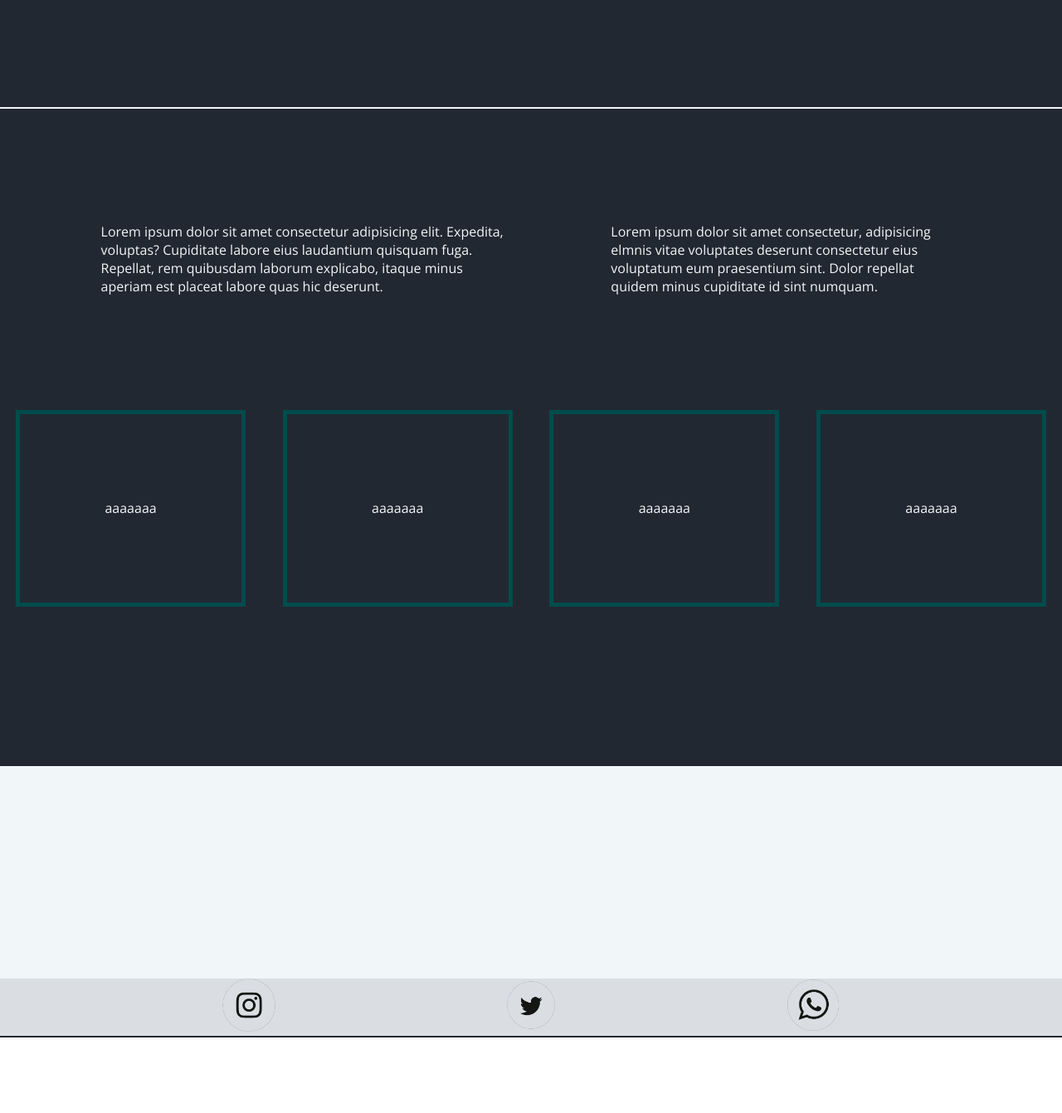
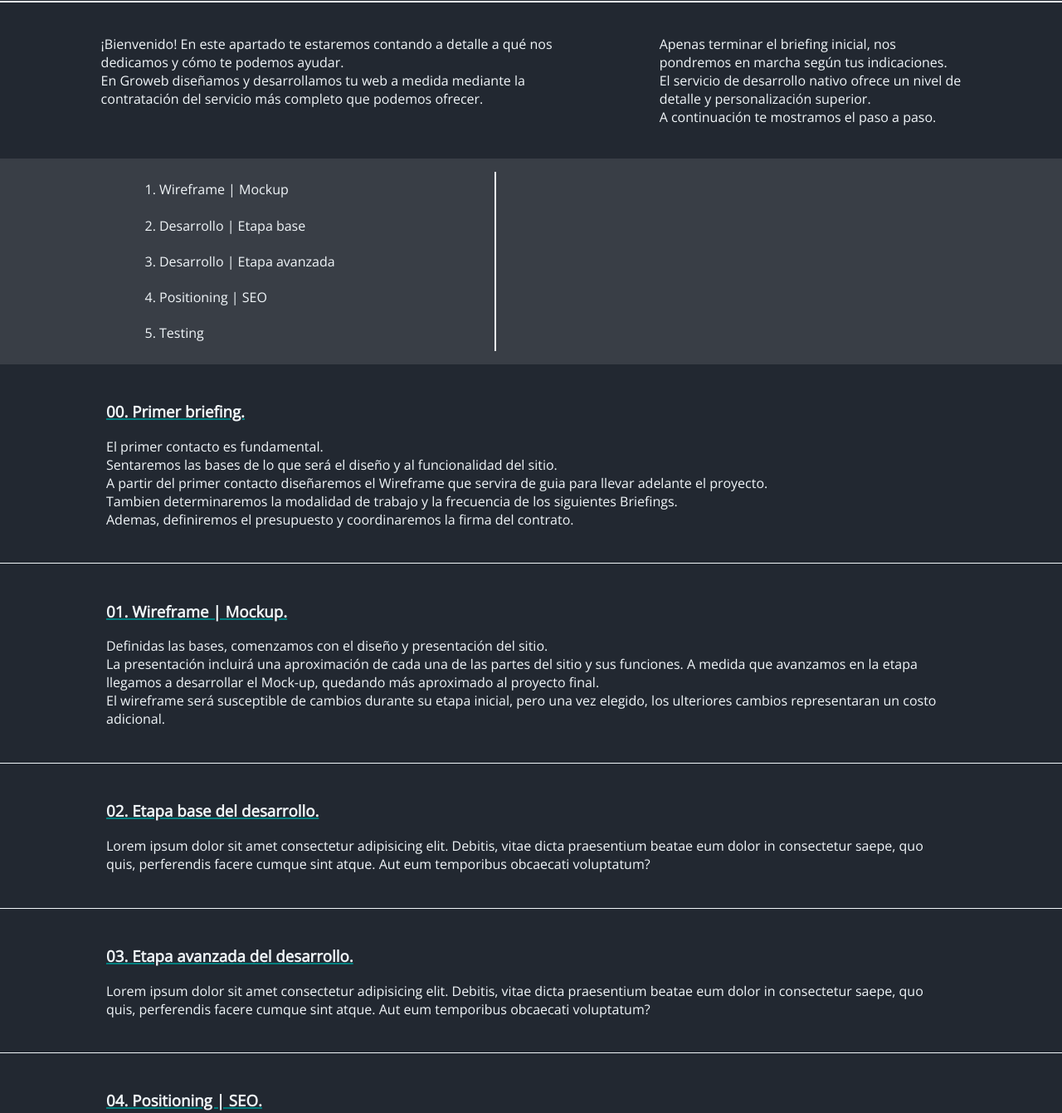
Before and after one commit to Shadmmn/Proyecto-Final-Groweb, a website: page navegacion/desarrolloNativo.html in a window 1280 px wide. Shown: the part 254-1595 px from the top of the page at 83% size. Drawn offline with nearby package versions, Linux system fonts and the light colour scheme.

Commit message:
ajustes finales v.6

```diff
--- a/navegacion/desarrolloNativo.html
+++ b/navegacion/desarrolloNativo.html
@@ -38,22 +38,101 @@
 </section>
 <section class="text-dn">
     <article class="art-text-dn">
-<p> Lorem ipsum dolor sit amet consectetur adipisicing elit. Expedita, voluptas? Cupiditate labore eius laudantium quisquam fuga. Repellat, rem quibusdam laborum explicabo, itaque minus aperiam est placeat labore quas hic deserunt.</p>
+<p>
+    ¡Bienvenido!
+    En este apartado te estaremos contando a detalle a
+    qué nos dedicamos y cómo te podemos ayudar. <br>
+    En Groweb diseñamos y desarrollamos tu web a medida
+    mediante la contratación del servicio más completo que
+    podemos ofrecer.
+</p>
     </article>
     <article class="art-text-dn">
-<p>Lorem ipsum dolor sit amet consectetur,
-    adipisicing elmnis vitae voluptates deserunt
-    consectetur eius voluptatum eum praesentium sint.
-    Dolor repellat quidem minus cupiditate id sint numquam.
+<p>
+    Apenas terminar el briefing inicial, nos pondremos en marcha
+    según tus indicaciones. <br>
+    El servicio de desarrollo nativo ofrece un nivel de
+    detalle y personalización superior. <br>
+    A continuación te mostramos el paso a paso.
 </p>
     </article>
 </section>
-<aside class="boxes-dn">
-    <article class="box-dn">aaaaaaa</article>
-    <article class="box-dn">aaaaaaa</article>
-    <article class="box-dn">aaaaaaa</article>
-    <article class="box-dn">aaaaaaa</article>
-</aside>
+<div class="steps-dn">
+    <ol class="list-steps-dn">
+        <li>Wireframe | Mockup</li>
+        <li>Desarrollo | Etapa base</li>
+        <li>Desarrollo | Etapa avanzada </li>
+        <li>Positioning | SEO</li>
+        <li>Testing</li>
+    </ol>
+</div>
+<div class="dellate-dn-st">
+    <section class="detalle-dn">
+        <h3>00. Primer briefing. </h3>
+        <p> El primer contacto es fundamental. <br> Sentaremos las bases
+            de lo que será el diseño y al funcionalidad del sitio. <br>
+            A partir del primer contacto diseñaremos el Wireframe
+            que servira de guia para llevar adelante el proyecto. <br>
+            Tambien determinaremos la modalidad de trabajo y la
+            frecuencia de los siguientes Briefings. <br>
+            Ademas, definiremos el presupuesto y coordinaremos
+            la firma del contrato.
+        </p>
+    </section>
+    <section class="detalle-dn">
+        <h3>01. Wireframe | Mockup.</h3>
+        <p> Definidas las bases, comenzamos con el diseño y presentación
+            del sitio. <br>
+            La presentación incluirá una aproximación de cada una de las
+            partes del sitio y sus funciones. A medida que avanzamos en la etapa
+            llegamos a desarrollar el Mock-up, quedando más aproximado
+            al proyecto final.
+            <br> El wireframe será susceptible de cambios
+            durante su etapa inicial, pero una vez elegido, los
+            ulteriores cambios representaran un costo adicional.
+        </p>
+    </section>
+    <section class="detalle-dn">
+        <h3>02. Etapa base del desarrollo. </h3>
+        <p>Lorem ipsum dolor sit amet consectetur adipisicing
+            elit. Debitis, vitae dicta praesentium beatae eum
+             dolor in consectetur saepe, quo quis, perferendis
+             facere cumque sint atque.
+            Aut eum temporibus obcaecati voluptatum?
+        </p>
+    </section>
+    <section class="detalle-dn">
+        <h3>03. Etapa avanzada del desarrollo.</h3>
+        <p>Lorem ipsum dolor sit amet consectetur adipisicing
+            elit. Debitis, vitae dicta praesentium beatae eum
+             dolor in consectetur saepe, quo quis, perferendis
+             facere cumque sint atque.
+            Aut eum temporibus obcaecati voluptatum?
+        </p>
+    </section>
+    <section class="detalle-dn">
+        <h3>04. Positioning | SEO.</h3>
+        <p>Lorem ipsum dolor sit amet consectetur adipisicing
+            elit. Debitis, vitae dicta praesentium beatae eum
+             dolor in consectetur saepe, quo quis, perferendis
+             facere cumque sint atque.
+            Aut eum temporibus obcaecati voluptatum?
+        </p>
+    </section>
+    <section class="detalle-dn">
+        <h3>05. Testing.</h3>
+        <p>Lorem ipsum dolor sit amet consectetur adipisicing
+            elit. Debitis, vitae dicta praesentium beatae eum
+             dolor in consectetur saepe, quo quis, perferendis
+             facere cumque sint atque.
+            Aut eum temporibus obcaecati voluptatum?
+        </p>
+    </section>
+</div>
+<div class="final-dn">
+<h2></h2>
+
+</div>
 </main>
 <!---->
 <footer class="posit-footer">
--- a/scss/_desNat.scss
+++ b/scss/_desNat.scss
@@ -13,21 +13,21 @@ $e: #004c4c;
 .bodDN{
     background-color: $secondaryColor;
     color: $keyColor;
-    margin: 0% 0% 20% 0%;
+    margin: 0%;
 }
 .tit-dn{
     text-align: start;
-    padding: 10% 10% 10% 5%;
+    padding: 5% 10%;
     border-bottom: $keyColor solid 2px;
 }
 .text-dn{
     text-align: start;
-    padding: 5%;
+    padding: 0% 5%;
     display: flex;
     justify-content: space-between;
 }
 .art-text-dn{
-    padding: 5%;
+    padding: 2% 5%;
 }
 .boxes-dn{
     display: flex;
@@ -35,47 +35,39 @@ $e: #004c4c;
     flex-grow: 1;
     justify-content: space-evenly;
     gap: 2%;
-    padding-bottom: 15%;
+    padding: 15% 0;
 }
-.box-dn{
-    border: $e solid 5px;
-    padding: 8%;
-    transition: all .5s ease ;
+
+.steps-dn{
+  background-color: $mainColor;
+  text-align: start;
+  display: flex;
+  justify-content: start;
+  width: 100%;
 }
-.box-dn:hover{
-    animation: anim 1s linear 0s infinite normal forwards;
-    animation-play-state: running;
+.list-steps-dn{
+  display: flex;
+  flex-direction: column;
+  padding: 0% 15%;
+  border-right: $keyColor solid 2px;
 }
-@keyframes anim {
-    0%{
-      border-top:$a solid 5px;
-      border-right:$b solid 5px;
-      border-bottom:$c solid 5px;
-      border-left:$d solid 5px;
-    }
-    25%{
-      border-top:$d solid 5px;
-      border-right:$a solid 5px;
-      border-bottom:$b solid 5px;
-      border-left:$c solid 5px;
-    }
-    50%{
-      border-top:$c solid 5px;
-      border-right:$d solid 5px;
-      border-bottom:$a solid 5px;
-      border-left:$b solid 5px;
-    }
-    75%{
-      border-top:$b solid 5px;
-      border-right:$c solid 5px;
-      border-bottom:$d solid 5px;
-      border-left:$a solid 5px;
-    }
-    100%{
-      border-top:$a solid 5px;
-      border-right:$b solid 5px;
-      border-bottom:$c solid 5px;
-      border-left:$d solid 5px;
-    }
-  }
+.list-steps-dn li{
+  margin: 5% 0;
 }
+.detalle-dn-st{
+  display: flex;
+  flex-direction: column;
+
+}
+.detalle-dn{
+  text-align: start;
+  padding: 2% 10%;
+  border-bottom: $keyColor solid 1px;
+}
+.detalle-dn h3{
+  text-decoration: underline solid 2px $c;
+}
+.final-dn{
+  color: $keyColor;
+}
+}
--- a/scss/_varios.scss
+++ b/scss/_varios.scss
@@ -22,6 +22,7 @@ body {
     background-image: url(./rsc/b404.gif);
     background-repeat: no-repeat;
     background-size: 100%;
+
     font-family:'Open Sans', 'Helvetica Neue', sans-serif;
 }
 .error {
@@ -34,7 +35,6 @@ body {
     font-size: 3em;
     font-weight: 800;
     color: $keyColor;
-    margin-bottom: 2%;
 }
 .let-vas{
     display: flex;
@@ -51,13 +51,13 @@ body {
 @media screen and (max-width:600px) {
 #bg404{
 background-color: $keyColor;
+margin: 0%;
 }
 .error{
-    padding: 20%;
-
+padding: 50%;
+margin-bottom: 0%;
 }
 .let-vas{
-    background-color: $mainColor;
     animation: anim 1s linear 0s infinite normal forwards;
     animation-play-state:running;
     padding: 10%;
```
Also changed, not shown: navegacion/404.html (+4 -2 lines), style.css.
